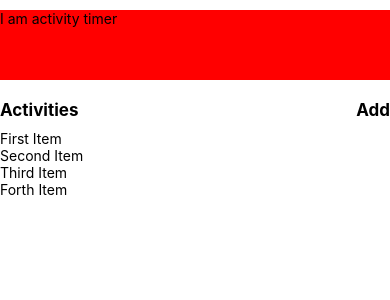
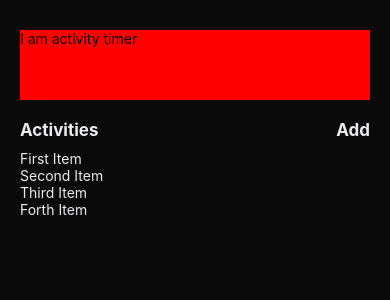
Before and after one commit to Jerga99/7-days-of-code-react-native, a React Native app: screen / in a window 390 px wide. Shown: the top 300 px of the page. Built offline with nearby package versions, Linux system fonts and the light colour scheme.

Commit message:
Add variables and container padding

```diff
--- a/App.js
+++ b/App.js
@@ -3,14 +3,17 @@
 
 
 import { StatusBar } from 'expo-status-bar';
-import { StyleSheet, SafeAreaView } from 'react-native';
+import { StyleSheet, SafeAreaView, View } from 'react-native';
 import { ActivityHomeScreen } from './src/screens/Home';
+import { COLORS } from './src/variables/styles';
 
 export default function App() {
   return (
-    <SafeAreaView style={styles.container}>
-      <ActivityHomeScreen />
-      <StatusBar style="auto" />
+    <SafeAreaView style={{flex: 1}}>
+      <View style={styles.container}>
+        <ActivityHomeScreen />
+        <StatusBar style="auto" />
+      </View>
     </SafeAreaView>
   );
 }
@@ -18,7 +21,8 @@ export default function App() {
 const styles = StyleSheet.create({
   container: {
     flex: 1,
-    backgroundColor: '#fff',
+    backgroundColor: COLORS.black,
+    padding: 20,
     alignItems: 'center',
     justifyContent: 'center',
   },
--- a/src/components/activity/Item.js
+++ b/src/components/activity/Item.js
@@ -2,12 +2,13 @@
 
 
 import { Text, View } from "react-native"
+import { COLORS } from "../../variables/styles"
 
 
 export const ActivityItem = ({title}) => {
   return (
     <View>
-      <Text>
+      <Text style={{color: COLORS.white}}>
         {title}
       </Text>
     </View>
--- a/src/screens/Home.js
+++ b/src/screens/Home.js
@@ -2,6 +2,7 @@ import { FlatList, StyleSheet, View, Text } from "react-native";
 import { ActivityTimer } from "../components/activity/Timer";
 import { ActivityItem } from "../components/activity/Item";
 import data from "../data/activities.json";
+import { COLORS } from "../variables/styles";
 
 
 export const ActivityHomeScreen = () => {
@@ -37,6 +38,7 @@ const styles = StyleSheet.create({
   },
   text: {
     fontSize: 17,
-    fontWeight: "bold"
+    fontWeight: "bold",
+    color: COLORS.white
   }
 })
--- /dev/null
+++ b/src/variables/styles.js
@@ -0,0 +1,23 @@
+
+
+
+export const COLORS = {
+  black: '#0a0a0a',
+  darkGray: '#1e1e1e',
+  semiDarkGray: '#414141',
+  lightGray: '#707070',
+  white: '#ececf1',
+  brightGreen: '#64ff5a',
+  normalGreen: '#40e640',
+  brightYellow: '#ffdc50',
+  brightBlue: '#33d6ff',
+  brightRed: '#ff5555'
+}
+
+export const SIZES = {
+  fontVerySmall: 11,
+  fontSmall: 14,
+  fontMedium: 17,
+  fontLarge: 21,
+  fontExtraLarge: 26,
+}
```
